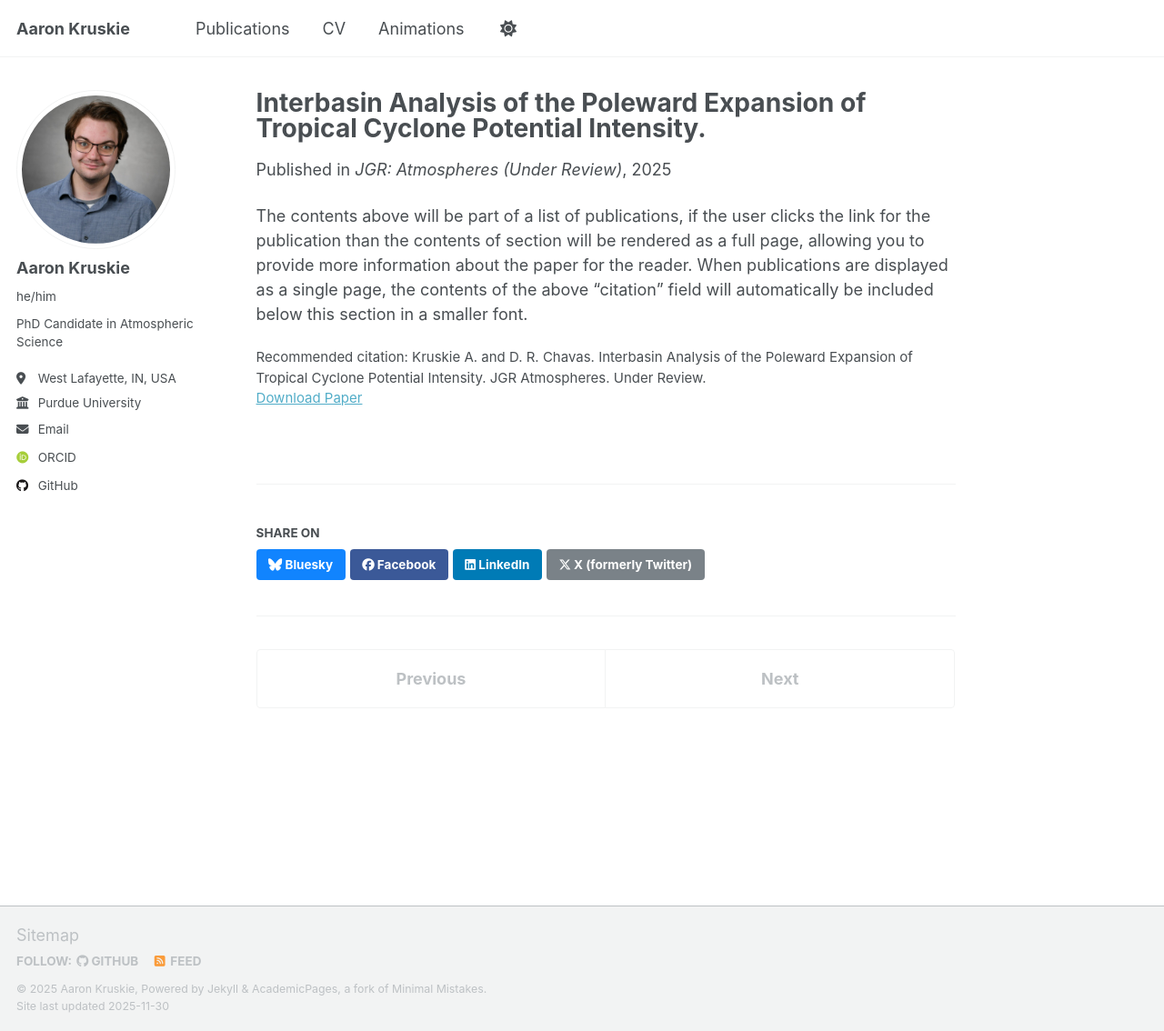
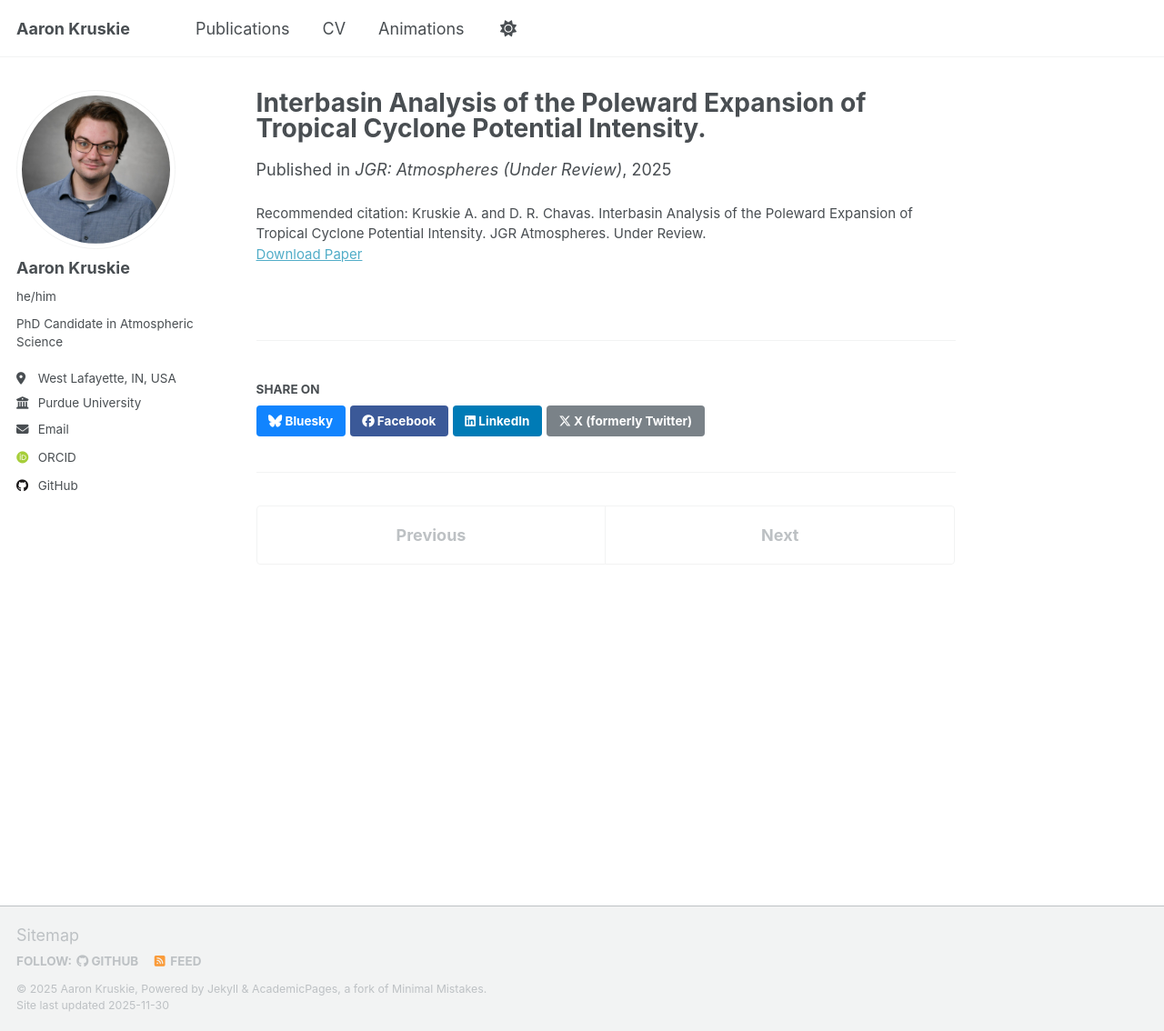
Before and after one commit to akruskie/akruskie.github.io, a Jekyll site: the page built from _publications/2010-10-01-paper-title-number-2.md, in a window 1280 px wide and 1134 px high. Shown: the whole window at 91% size. Built offline with Jekyll 4.4.1, drawn with Linux system fonts in a browser that asks for light colours; some web fonts are replaced; a script that is not in the unit is left out.

Commit message:
Update 2010-10-01-paper-title-number-2.md

```diff
--- a/_publications/2010-10-01-paper-title-number-2.md
+++ b/_publications/2010-10-01-paper-title-number-2.md
@@ -6,8 +6,6 @@ permalink: /publication/2025-poleward-expansion-JGR
 excerpt: 'This paper explores the variable expansion rates of tropical cyclone environments in reanalysis and a suite of CMIP6 climate models'
 date: 2025-10-31
 venue: 'JGR: Atmospheres (Under Review)'
-paperurl: '(https://essopenarchive.org/users/767230/articles/1306731-interbasin-analysis-of-the-poleward-expansion-of-tropical-cyclone-potential-intensity)'
+paperurl: 'https://essopenarchive.org/users/767230/articles/1306731-interbasin-analysis-of-the-poleward-expansion-of-tropical-cyclone-potential-intensity'
 citation: 'Kruskie A. and D. R. Chavas. Interbasin Analysis of the Poleward Expansion of Tropical Cyclone Potential Intensity. JGR Atmospheres. Under Review.'
 ---
-
-The contents above will be part of a list of publications, if the user clicks the link for the publication than the contents of section will be rendered as a full page, allowing you to provide more information about the paper for the reader. When publications are displayed as a single page, the contents of the above "citation" field will automatically be included below this section in a smaller font.
```
